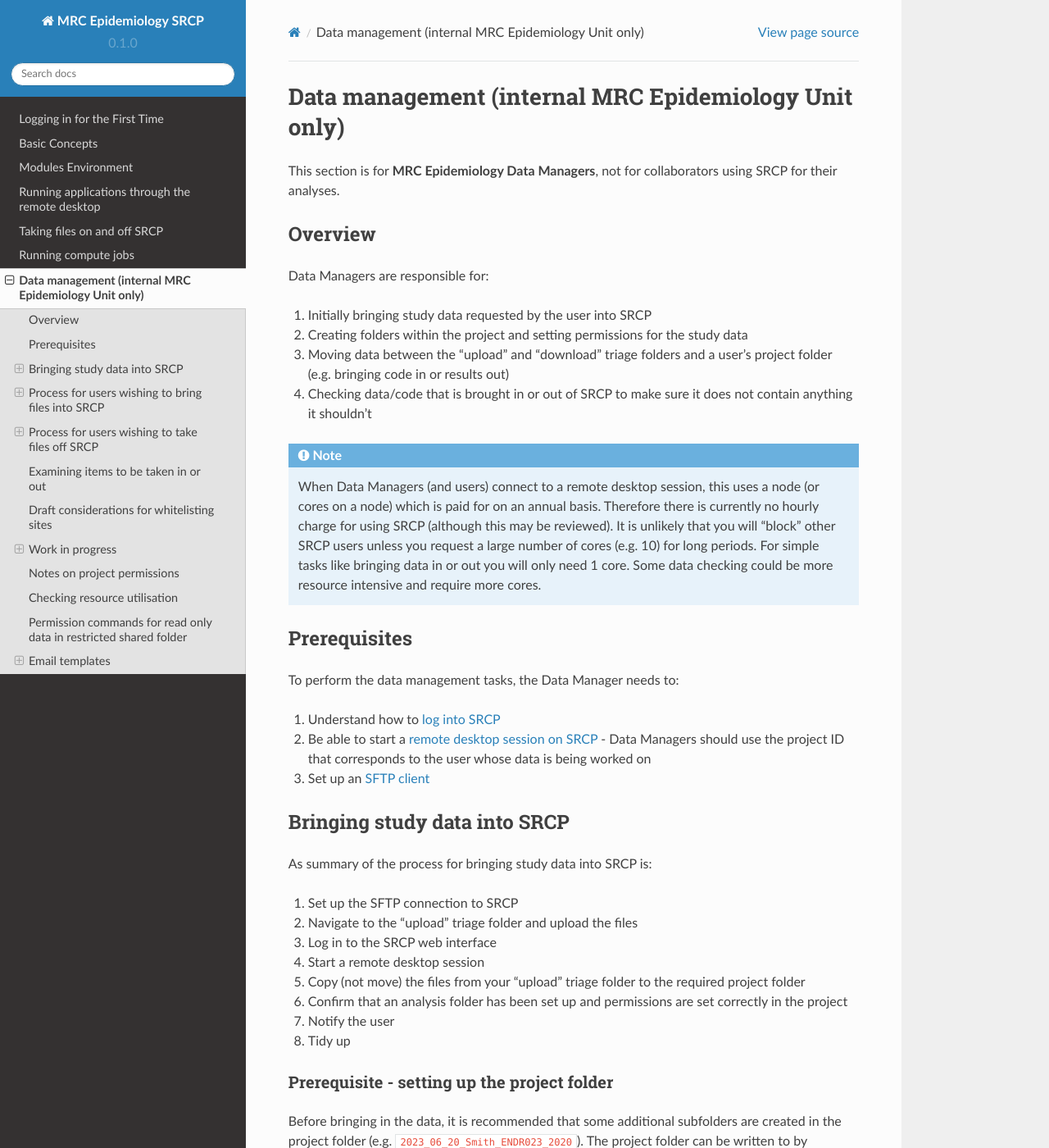
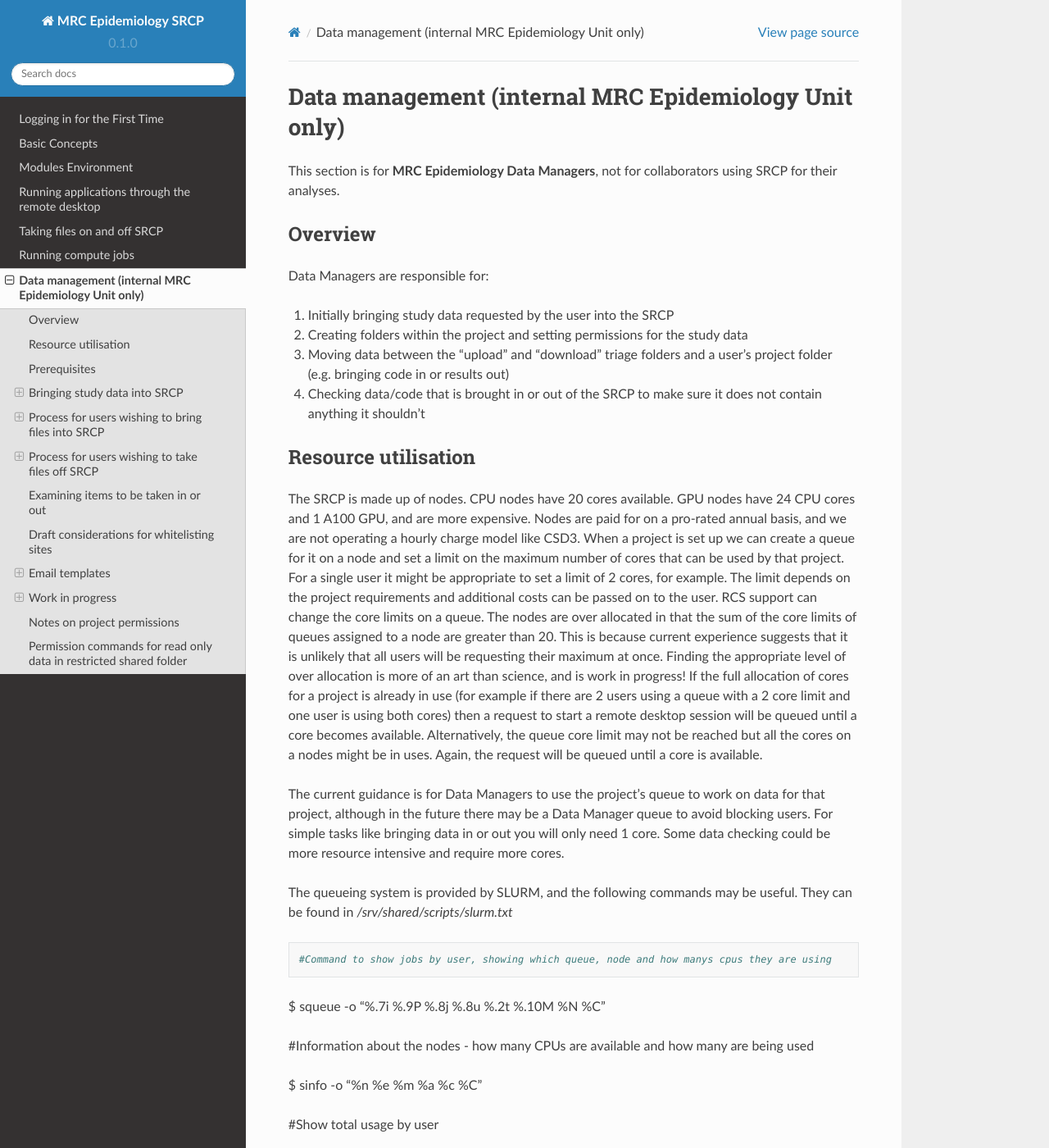
Before and after one commit to epi-analysis/SRCP_docs, a Sphinx documentation site: the page built from docs/source/06-Data-management.rst, in a window 1280 px wide and 1400 px high. Shown: the whole window at 82% size. Built offline with Sphinx 7.4.7 and the Read the Docs theme 2.0.0, drawn with Linux system fonts in a browser that asks for light colours; some of the changed text lies outside the part shown.

Commit message:
Update 06-Data-management.rst

```diff
--- a/docs/source/06-Data-management.rst
+++ b/docs/source/06-Data-management.rst
@@ -8,13 +8,32 @@
 
 Data Managers are responsible for:
 
-1. Initially bringing study data requested by the user into SRCP
+1. Initially bringing study data requested by the user into the SRCP
 2. Creating folders within the project and setting permissions for the study data
 3. Moving data between the “upload” and “download” triage folders and a user’s project folder (e.g. bringing code in or results out)
-4. Checking data/code that is brought in or out of SRCP to make sure it does not contain anything it shouldn't
+4. Checking data/code that is brought in or out of the SRCP to make sure it does not contain anything it shouldn't
 
-.. note::
-   When Data Managers (and users) connect to a remote desktop session, this uses a node (or cores on a node) which is paid for on an annual basis. Therefore there is currently no hourly charge for using SRCP (although this may be reviewed). It is unlikely that you will "block" other SRCP users unless you request a large number of cores (e.g. 10) for long periods. For simple tasks like bringing data in or out you will only need 1 core. Some data checking could be more resource intensive and require more cores.
+Resource utilisation
+-----------------------------
+The SRCP is made up of nodes. CPU nodes have 20 cores available. GPU nodes have 24 CPU cores and 1 A100 GPU, and are more expensive. Nodes are paid for on a pro-rated annual basis, and we are not operating a hourly charge model like CSD3. When a project is set up we can create a queue for it on a node and set a limit on the maximum number of cores that can be used by that project. For a single user it might be appropriate to set a limit of 2 cores, for example. The limit depends on the project requirements and additional costs can be passed on to the user. RCS support can change the core limits on a queue. The nodes are over allocated in that the sum of the core limits of queues assigned to a node are greater than 20. This is because current experience suggests that it is unlikely that all users will be requesting their maximum at once. Finding the appropriate level of over allocation is more of an art than science, and is work in progress! If the full allocation of cores for a project is already in use (for example if there are 2 users using a queue with a 2 core limit and one user is using both cores) then a request to start a remote desktop session will be queued until a core becomes available. Alternatively, the queue core limit may not be reached but all the cores on a nodes might be in uses. Again, the request will be queued until a core is available.
+
+The current guidance is for Data Managers to use the project's queue to work on data for that project, although in the future there may be a Data Manager queue to avoid blocking users. For simple tasks like bringing data in or out you will only need 1 core. Some data checking could be more resource intensive and require more cores.
+
+The queueing system is provided by SLURM, and the following commands may be useful. They can be found in `/srv/shared/scripts/slurm.txt`
+
+::
+
+#Command to show jobs by user, showing which queue, node and how manys cpus they are using
+
+$ squeue -o "%.7i %.9P %.8j %.8u %.2t %.10M %N %C"
+
+#Information about the nodes - how many CPUs are available and how many are being used
+
+$ sinfo -o "%n %e %m %a %c %C"
+
+#Show total usage by user
+
+$ sreport user top start=2023-01-01
 
 Prerequisites
 -------------
@@ -220,9 +239,9 @@
 Examining items to be taken in or out
 -------------------------------------
 
-Files that are to be taken out from the system should be checked to ensure that they do not contain study data, only summary results. More detailed guidance can be found `here <https://ukdataservice.ac.uk/app/uploads/thf_datareport_aw_web.pdf>`__ and `here <https://re-docs.genomicsengland.co.uk/airlock_rules/#>`__. This guidance is very detailed, so a balance needs to be struck around what level of checking is needed.
+Files that are to be taken out from the system should be checked to ensure that they do not contain study data, only summary results. More detailed guidance can be found `here <https://ukdataservice.ac.uk/app/uploads/thf_datareport_aw_web.pdf>`__ and `here <https://re-docs.genomicsengland.co.uk/airlock_rules/#>`__. This guidance is very detailed, so a balance needs to be struck around what level of checking is needed. It can be challenging to check large numbers of files, or files that are very large. Often it is necessary to have some understanding of the research area that the results relate to, which can be difficult for a Data Manager who cannot be expected to be experts in every relevant area of research.
 
-A standard check might be to look for participant IDs in the data export as this is clearly an indicator of individual level data. You could do this using a script in R or Python if the files are large. First create a list of the participant IDs from the data release, then search for these values in the data export.
+A standard check might be to look for participant IDs in the data export as this is clearly an indicator of individual level data. This prevents the scenario where a user simply asks for the data to be taken out. Sometimes they have misunderstood the purpose of the SRCP and think that this is an appropriate request. You could do this using a script in R or Python if the files are large. First create a list of the participant IDs from the data release, then search for these values in the data export. A more malicious user would possibly not use the participant IDs if there were trying to remove data without being detected.
 
 Often a more formal process is used where researchers have to submit a form with details about what the results are and how they relate to the project. There can be a service level agreement for the time taken to review requests.
 
@@ -239,16 +258,69 @@
 
 However, a balance may be struck where access to certain locations may reduce the amount of checking (and hence increase speed of ingress) while not significantly increase the risk of data being removed from the SRCP without being checked. In these risk-assessed cases, we refer to the location being white-listed. A specific example is the CRAN (Comprehensive R Archive Network) hosted by Bristol University. The CRAN is a network of ftp and web servers around the world that store identical, up-to-date, versions of code and documentation for R. Access to the CRAN allows users to install a vast range of statistical packages that are frequently used in science. Therefore it is convenient to allow users to install R packages from the CRAN themselves, rather than having to wait for a Data Manager to import a package archive and having a more complicated installation. CRAN sites don't host the mechanism for submitting new packages, thus there is no route to be able to push data to the CRAN. New packages are created by submitting code for peer review, which also reduces the chances of malicious content appearing on the CRAN.
 
-Conversely, pypi.org, which hosts Python packages that can be downloaded with Pip, allows users to upload new packages. Therefore even though this location might be useful for users, it is blocked to avoid data being taken out in packages.
+Conversely, pypi.org, which hosts Python packages that can be downloaded with Pip, allows users to upload new packages. Therefore even though this location might be useful for users wanting to download packages themselves, it is blocked to avoid data being taken out in packages. Often Python packages can be obtained via Conda, which does provide the ability to upload.
 
-Note that the blocking is done by IP address rather than domain name.
+If users have complex software requirements but a location can't be whitelisted, an option is for them to build their environment in a container outside of the SRCP. For example, they may require a package that has a large number of dependencies, making it impractial for a Data Manager to bring them in manually. This gives the flexibility to install whatever is required, before the container is scanned and brought into the SRCP.
 
-A set of considerations might include:
+Note that the whitelisting is done by IP address rather than domain name. Care is needed because if two domains point to the same IP address, if one domain is whitelisted, the IP address can be accessed (this was the case with pypi.org and pythonhosted.org).
 
-1. How many users need access to the location? If it is a small number for a finite project, access could be given for the duration of the project and then removed.
-2. Can you find a way to upload data? Note that often APIs offer an upload method, but this actual returns a separate cloud storage location (e.g. on AWS) where the file should be uploaded to. Thus since AWS blocked, an upload is not actually possible.
-3.
+A set of considerations for whether a location should be whitelisted might include:
 
+1. How many users need access to the location? If it is a small number for a finite project, access could be given for the duration of the project and then removed. Equally if only a few users require it, a manual approach might be possible.
+2. Can you find a way to upload data to the location? For example if you can submit your own package. Note that often APIs offer an upload method, but this actual returns a separate cloud storage location (e.g. on AWS) where the file should be uploaded to. Thus since AWS blocked, an upload is not actually possible.
+3. Could the environment be built in a container and brought into SRCP after scanning?
+4. How trustworthy is the location? If it hosts packages, do they undergo peer review which would give some reassurance that malicious code might not be hidden in a package?
+
+Email templates
+---------------
+After completing VW process - apply for SRCP account
+~~~~~~~~~~~~~~~~~~~~~~~~~~~~~~~~~~~~~~~~~~~~~~~~~~~~
+Hi <<name>>,
+
+Thank you for your application to access EPIC Norfolk data. The next step is to apply for access to the Secure Research Computing Platform (SRCP) where you will be able to work with the data. Please complete this form:
+
+https://www.hpc.cam.ac.uk/srcp-request-user-access
+
+You will be asked to log in with Raven, this requires your CRSid (<<CRSid>>) and associated password.
+
+On the form, enter the following
+
+   1. **User’s vHPC Level of Access** = Project User
+   2. **Project Unique ID** = <<project-id>> (NOTE - this project ID is also needed to start sessions on SRCP so please retain it)
+
+If you are using a computer connected to the Cambridge University Network then this next step can be skipped. If you are accessing SRCP from an external computer, you can follow these instructions to prepare a connection to the Cambridge VPN while you wait for your SRCP account:
+
+https://help.uis.cam.ac.uk/service/network-services/remote-access/uis-vpn
+
+Please do get in touch if you need assistance with setting up the VPN.
+
+Best wishes
+<<sender-name>>
+
+SRCP account set up - next steps
+~~~~~~~~~~~~~~~~~~~~~~~~~~~~~~~~
+The SRCP Data Managers will receive an email from the SRCP support team informing them that an account has been set up for a user. This email is sent to the user's "@cam.ac.uk" address so they probably won't know that their account is ready. Therefore we can forward on the email with the following additional information:
+
+Hi <<name>>,
+
+Your SRCP account is ready. There is a brief introductory video and overview of SRCP on the documentation homepage: https://srcp-docs.readthedocs.io/
+
+If you feel you would like me to demonstrate the basic functionality of SRCP (logging in, starting a remote desktop, running applications etc) I am happy to set up a meeting with you. Otherwise, to use SRCP you will need to either use a computer connected to the Cambridge University Network, or the Cambridge University VPN.  Instructions for connecting to the VPN are here:
+
+https://help.uis.cam.ac.uk/service/network-services/remote-access/uis-vpn
+
+Then you can proceed with the “Logging in for the first time section” in the documentation:
+
+https://srcp-docs.readthedocs.io/en/latest/00-Logging-in-for-the-First-Time.html
+
+The following details are needed:
+
+* CRSid = <<CRSid>>
+* Project identifier = <<project-id>>
+* Project folder name = <<project-folder-name>>
+
+Best wishes
+<<sender-name>>
 
 Work in progress
 ----------------
@@ -316,11 +388,7 @@
 
 When the platform manager creates the data/analysis folders, they apply ACL permissions to these which are inherited by the items created in these folders.
 
-Checking resource utilisation
------------------------------
-To view usage, the following command can be used:
 
-``$ sreport user top start=2023-01-01``
 
 Permission commands for read only data in restricted shared folder
 ------------------------------------------------------------------
@@ -331,54 +399,3 @@
 3. ``nfs4_setfacl -R -a "A:fg:project-<project-id>-users@hpc.cam.ac.uk:R" srv/shared/<sharedproject>``
 4. These commands will mean that new files and folders added will also have the correct permissions. However they also give execute permissions on existing files which is not ideal. This command tidies this up by finding files and then removing the execute permission: ``find srv/shared/<sharedproject> -type f -exec nfs4_setfacl -x "A:g:project-<project-id>-users@hpc.cam.ac.uk:rxtncy" {} \;``
 5. Variations of this command can also be used to revoke the permission at the end of a group's access, because the ``find`` command acts recursively
-
-Email templates
----------------
-After completing VW process - apply for SRCP account
-~~~~~~~~~~~~~~~~~~~~~~~~~~~~~~~~~~~~~~~~~~~~~~~~~~~~
-Hi <<name>>,
-
-Thank you for your application to access EPIC Norfolk data. The next step is to apply for access to the Secure Research Computing Platform (SRCP) where you will be able to work with the data. Please complete this form:
-
-https://www.hpc.cam.ac.uk/srcp-request-user-access
-
-You will be asked to log in with Raven, this requires your CRSid (<<CRSid>>) and associated password.
-
-On the form, enter the following
-
-   1. **User’s vHPC Level of Access** = Project User
-   2. **Project Unique ID** = <<project-id>> (NOTE - this project ID is also needed to start sessions on SRCP so please retain it)
-
-If you are using a computer connected to the Cambridge University Network then this next step can be skipped. If you are accessing SRCP from an external computer, you can follow these instructions to prepare a connection to the Cambridge VPN while you wait for your SRCP account:
-
-https://help.uis.cam.ac.uk/service/network-services/remote-access/uis-vpn
-
-Please do get in touch if you need assistance with setting up the VPN.
-
-Best wishes
-<<sender-name>>
-
-SRCP account set up - next steps
-~~~~~~~~~~~~~~~~~~~~~~~~~~~~~~~~
-The SRCP Data Managers will receive an email from the SRCP support team informing them that an account has been set up for a user. This email is sent to the user's "@cam.ac.uk" address so they probably won't know that their account is ready. Therefore we can forward on the email with the following additional information:
-
-Hi <<name>>,
-
-Your SRCP account is ready. There is a brief introductory video and overview of SRCP on the documentation homepage: https://srcp-docs.readthedocs.io/
-
-If you feel you would like me to demonstrate the basic functionality of SRCP (logging in, starting a remote desktop, running applications etc) I am happy to set up a meeting with you. Otherwise, to use SRCP you will need to either use a computer connected to the Cambridge University Network, or the Cambridge University VPN.  Instructions for connecting to the VPN are here:
-
-https://help.uis.cam.ac.uk/service/network-services/remote-access/uis-vpn
-
-Then you can proceed with the “Logging in for the first time section” in the documentation:
-
-https://srcp-docs.readthedocs.io/en/latest/00-Logging-in-for-the-First-Time.html
-
-The following details are needed:
-
-* CRSid = <<CRSid>>
-* Project identifier = <<project-id>>
-* Project folder name = <<project-folder-name>>
-
-Best wishes
-<<sender-name>>
```
Also changed, not shown: other parts of docs/source/06-Data-management.rst (+1 -1 lines).
